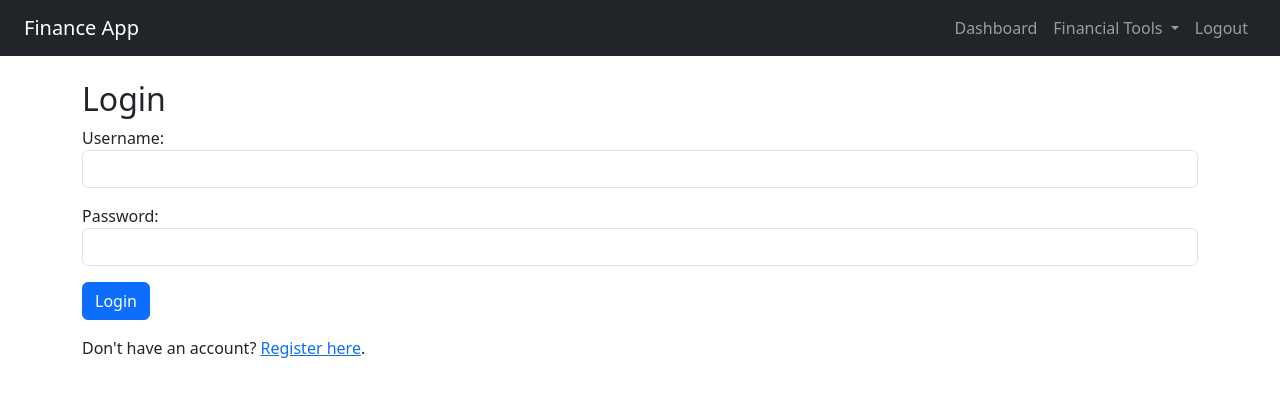
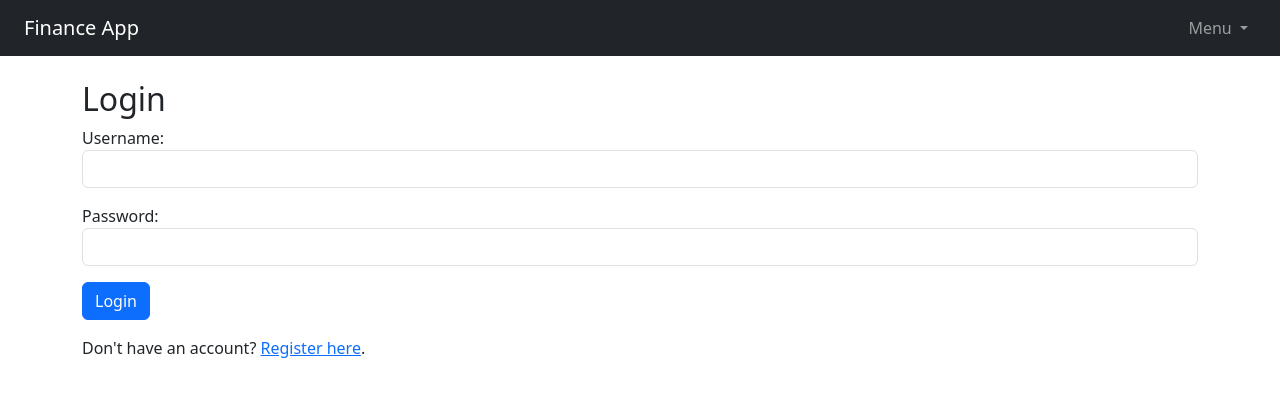
Before and after one commit to ramji-ust/finance_project, a Django app: a page that uses templates/base.html in a window 1280 px wide. Shown: the top 397 px of the page. Run offline with Django 5.2, Linux system fonts and the light colour scheme.

Commit message:
update dashboard view

```diff
--- a/templates/base.html
+++ b/templates/base.html
@@ -11,35 +11,31 @@
     <button class="navbar-toggler" type="button" data-bs-toggle="collapse" data-bs-target="#navbarNav">
       <span class="navbar-toggler-icon"></span>
     </button>
+
     <div class="collapse navbar-collapse" id="navbarNav">
       <ul class="navbar-nav ms-auto">
-
-        <li class="nav-item">
-<a class="nav-link" href="{% url 'dashboard_view' %}">Dashboard</a>
-</li>
-
+        <!-- Unified Dropdown Menu -->
         <li class="nav-item dropdown">
-<a class="nav-link dropdown-toggle" href="#" id="toolsDropdown" role="button" data-bs-toggle="dropdown">
-            Financial Tools
+          <a class="nav-link dropdown-toggle" href="#" id="mainMenuDropdown" role="button" data-bs-toggle="dropdown">
+            Menu
           </a>
           <ul class="dropdown-menu dropdown-menu-end">
-<li class="nav-item"><a class="nav-link" href="{% url 'emi_calculator_view' %}">EMI</a></li>
-<li class="nav-item"><a class="nav-link" href="{% url 'sip_tool' %}">SIP</a></li>
-<li class="nav-item"><a class="nav-link" href="{% url 'fd_calculator_view' %}">FD</a></li>
-<li class="nav-item"><a class="nav-link" href="{% url 'rd_calculator_view' %}">RD</a></li>
-<li class="nav-item"><a class="nav-link" href="{% url 'retirement_corpus_view' %}">Retirement</a></li>
-<li class="nav-item"><a class="nav-link" href="{% url 'home_loan_tool' %}">Home Loan</a></li>
-<li class="nav-item"><a class="nav-link" href="{% url 'credit_card_tool' %}">Credit Card</a></li>
-<li class="nav-item"><a class="nav-link" href="{% url 'taxable_income_tool' %}">Taxable Income</a></li>
-<li class="nav-item"><a class="nav-link" href="{% url 'budget_planner_tool' %}">Budget Planner</a></li>
-<li class="nav-item"><a class="nav-link" href="{% url 'net_worth_tool' %}">Net Worth Calculator</a></li>
+            <li><a class="dropdown-item" href="{% url 'dashboard_view' %}">Dashboard</a></li>
+            <li><hr class="dropdown-divider"></li>
+            <li><a class="dropdown-item" href="{% url 'emi_calculator_view' %}">EMI Calculator</a></li>
+            <li><a class="dropdown-item" href="{% url 'sip_tool' %}">SIP Calculator</a></li>
+            <li><a class="dropdown-item" href="{% url 'fd_calculator_view' %}">FD Calculator</a></li>
+            <li><a class="dropdown-item" href="{% url 'rd_calculator_view' %}">RD Calculator</a></li>
+            <li><a class="dropdown-item" href="{% url 'retirement_corpus_view' %}">Retirement Corpus</a></li>
+            <li><a class="dropdown-item" href="{% url 'home_loan_tool' %}">Home Loan Calculator</a></li>
+            <li><a class="dropdown-item" href="{% url 'credit_card_tool' %}">Credit Card Calculator</a></li>
+            <li><a class="dropdown-item" href="{% url 'taxable_income_tool' %}">Taxable Income</a></li>
+            <li><a class="dropdown-item" href="{% url 'budget_planner_tool' %}">Budget Planner</a></li>
+            <li><a class="dropdown-item" href="{% url 'net_worth_tool' %}">Net Worth Calculator</a></li>
+            <li><hr class="dropdown-divider"></li>
+            <li><a class="dropdown-item text-danger" href="{% url 'logout' %}">Logout</a></li>
           </ul>
         </li>
-
-        <li class="nav-item">
-<a class="nav-link" href="{% url 'logout' %}">Logout</a>
-</li>
-
       </ul>
     </div>
   </nav>
```
Also changed, not shown: banking_webapp/templates/banking_webapp/dashboard.html (+0 -15 lines). Lines whose indentation alone changed are shown as unchanged.
